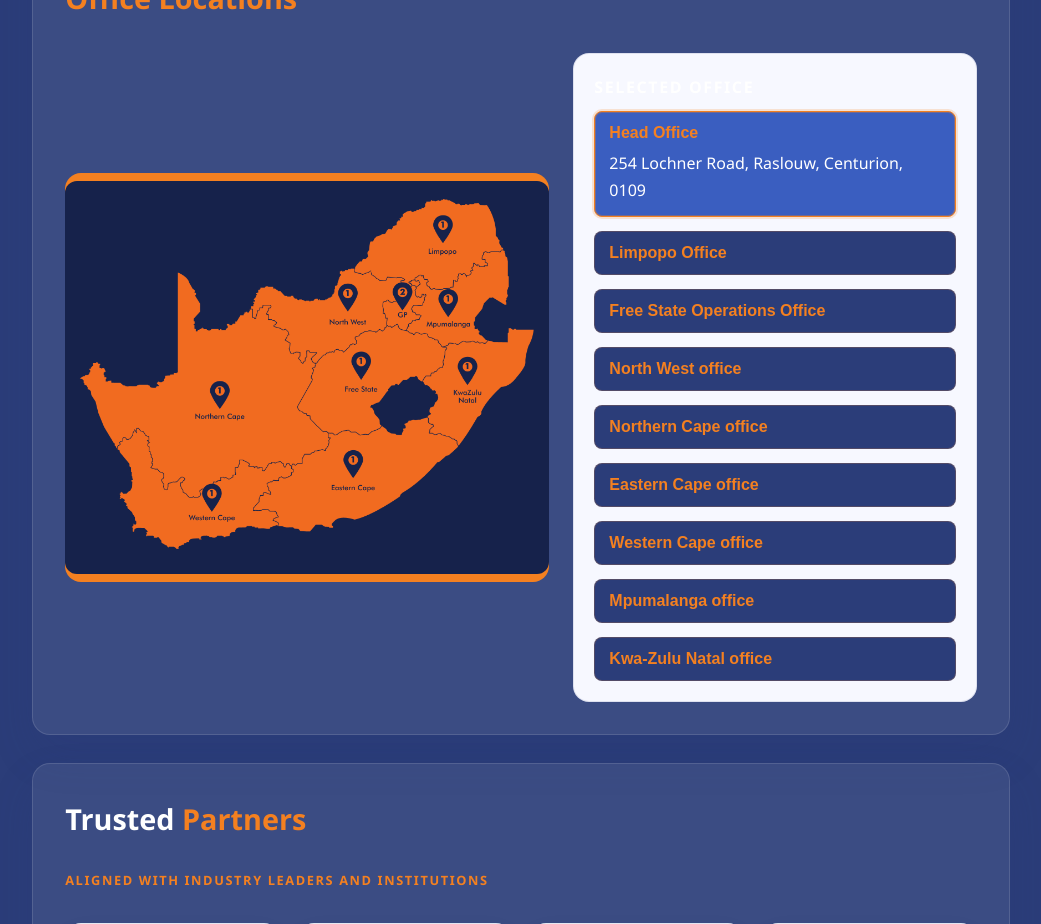
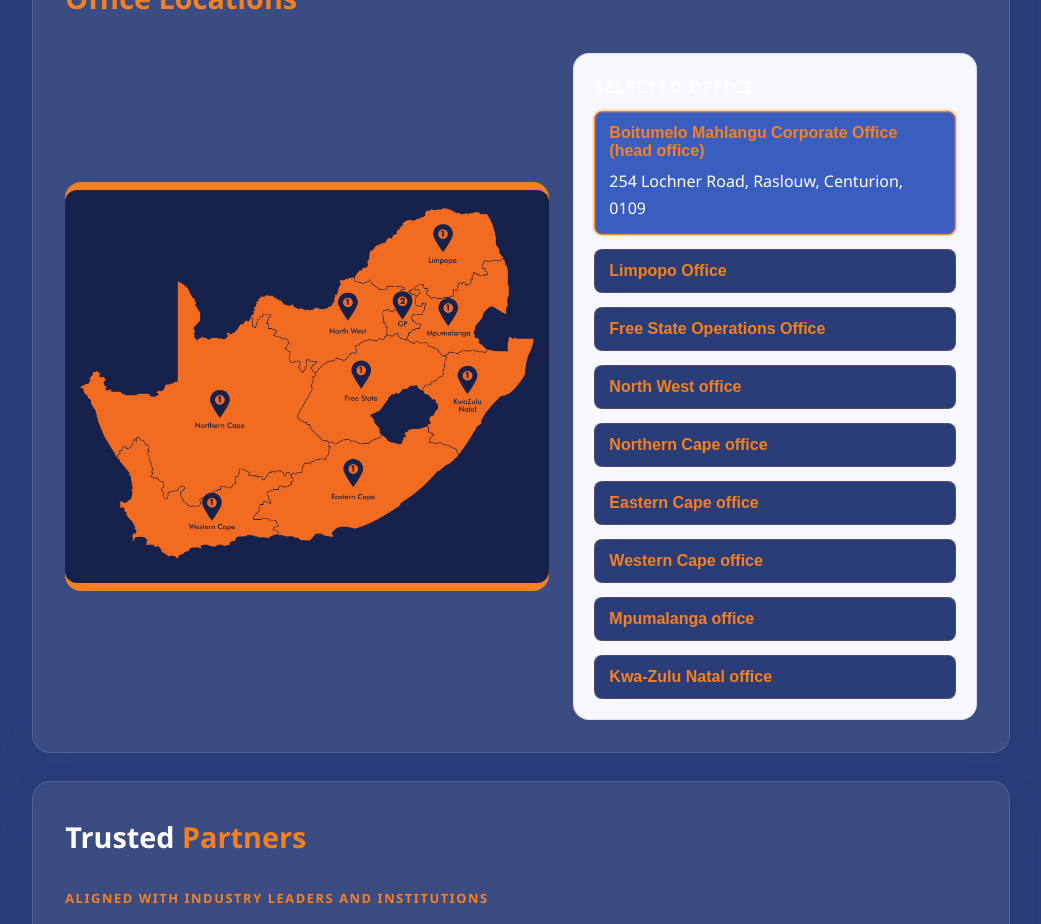
Before and after one commit to gubis85-solutions/g85-security-website, a React (Vite) app: page /about in a window 1280 px wide. Shown: the part 2880-3804 px from the top of the page, without its empty margins (119-1160 px from the left). Built offline with nearby package versions, Linux system fonts and the light colour scheme.

Commit message:
Update site

```diff
--- a/src/pages/About.tsx
+++ b/src/pages/About.tsx
@@ -33,7 +33,7 @@
   const locations = [
     {
       id: 'gauteng',
-      name: 'Head Office',
+      name: 'Boitumelo Mahlangu Corporate Office (head office)',
       address: '254 Lochner Road, Raslouw, Centurion, 0109',
       left: '60%',
       top: 'calc(40% - 10px)',
@@ -109,7 +109,7 @@
   const officeList = [
     {
       id: 'gauteng',
-      name: 'Head Office',
+      name: 'Boitumelo Mahlangu Corporate Office (head office)',
       address: '254 Lochner Road, Raslouw, Centurion, 0109',
       color: '#F48020',
     },
--- a/src/pages/Contact.tsx
+++ b/src/pages/Contact.tsx
@@ -15,7 +15,7 @@
   const officeLocations = [
     {
       id: 'ho',
-      label: 'Head Office',
+      label: 'Boitumelo Mahlangu Corporate Office (head office)',
       address: '254 Lochner Road, Raslouw, Centurion, 0109',
       dotClass: 'office-dot--ho',
     },
@@ -122,7 +122,7 @@
           </div>
           <div className="info-item">
             <h3>Address</h3>
-            <p>Head Office<br />
+            <p>Boitumelo Mahlangu Corporate Office (head office)<br />
               254 Lochner Road<br />
               Raslouw, Centurion<br />
               0109, South Africa</p>
@@ -206,7 +206,7 @@
           <h2 className="contact-heading">
             Our <span className="contact-heading__accent">Location</span>
           </h2>
-          <p>Visit us at our Head Office.</p>
+          <p>Visit us at Boitumelo Mahlangu Corporate Office (head office).</p>
         </div>
         <div className="contact-map__frame">
           <iframe
--- a/src/styles/About.css
+++ b/src/styles/About.css
@@ -528,6 +528,10 @@
   line-height: 1.6;
 }
 
+.about-map__details .about-map__label {
+  color: #2B3D79;
+}
+
 .about-map__list {
   display: grid;
   gap: 14px;
--- a/src/styles/Csir.css
+++ b/src/styles/Csir.css
@@ -490,17 +490,27 @@
   }
 
   .csir-calendar__grid {
-    padding: 12px;
-    gap: 8px;
+    padding: 10px;
+    gap: 6px;
   }
 
   .csir-calendar__day {
-    min-height: 40px;
-    border-radius: 10px;
+    min-height: 34px;
+    border-radius: 8px;
   }
 
   .csir-calendar__day-num {
-    font-size: 0.95rem;
+    font-size: 0.85rem;
+  }
+
+  .csir-calendar__day.is-selected {
+    transform: none;
+  }
+
+  .csir-calendar__dot {
+    width: 6px;
+    height: 6px;
+    bottom: 4px;
   }
 
   .csir-calendar__upcoming li {
```
